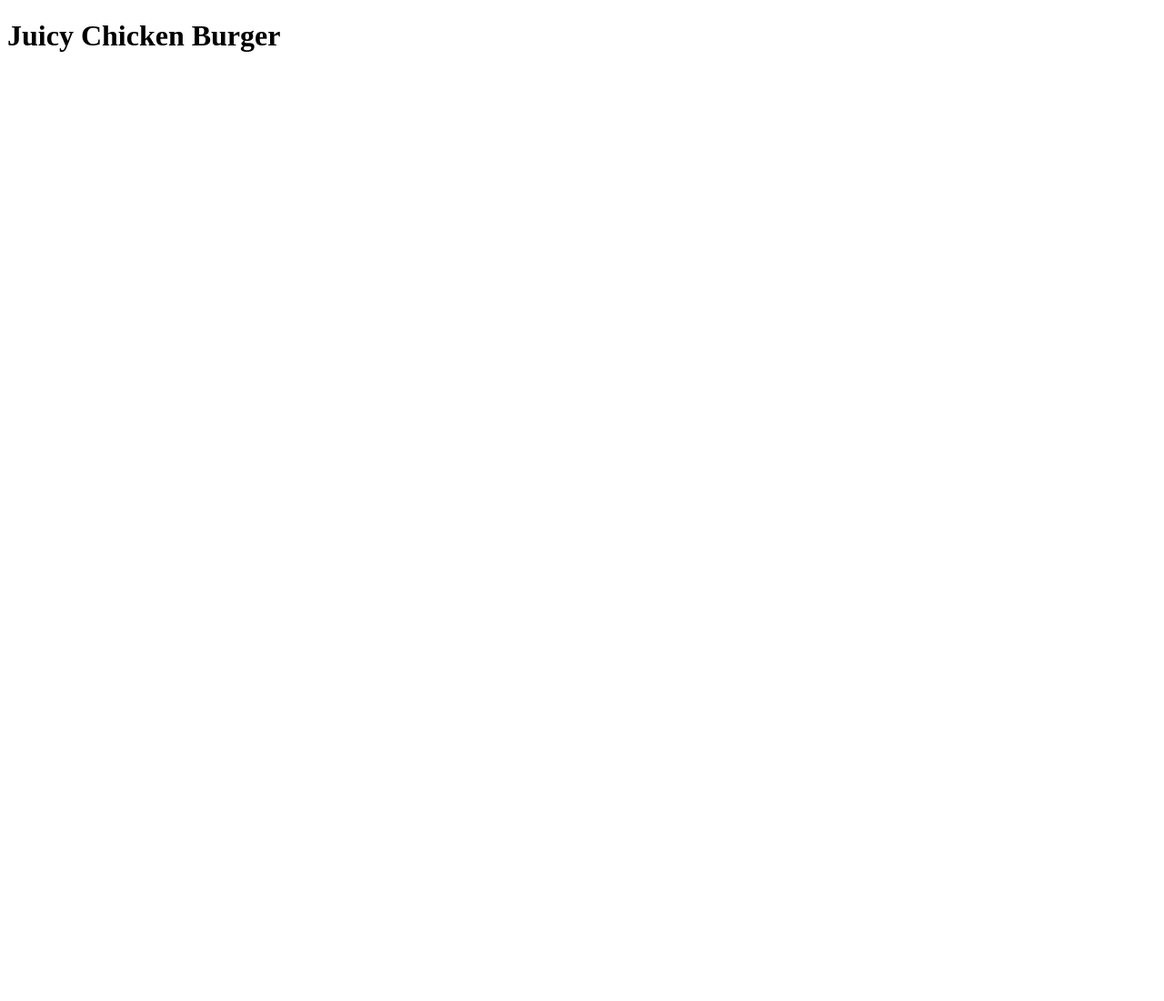
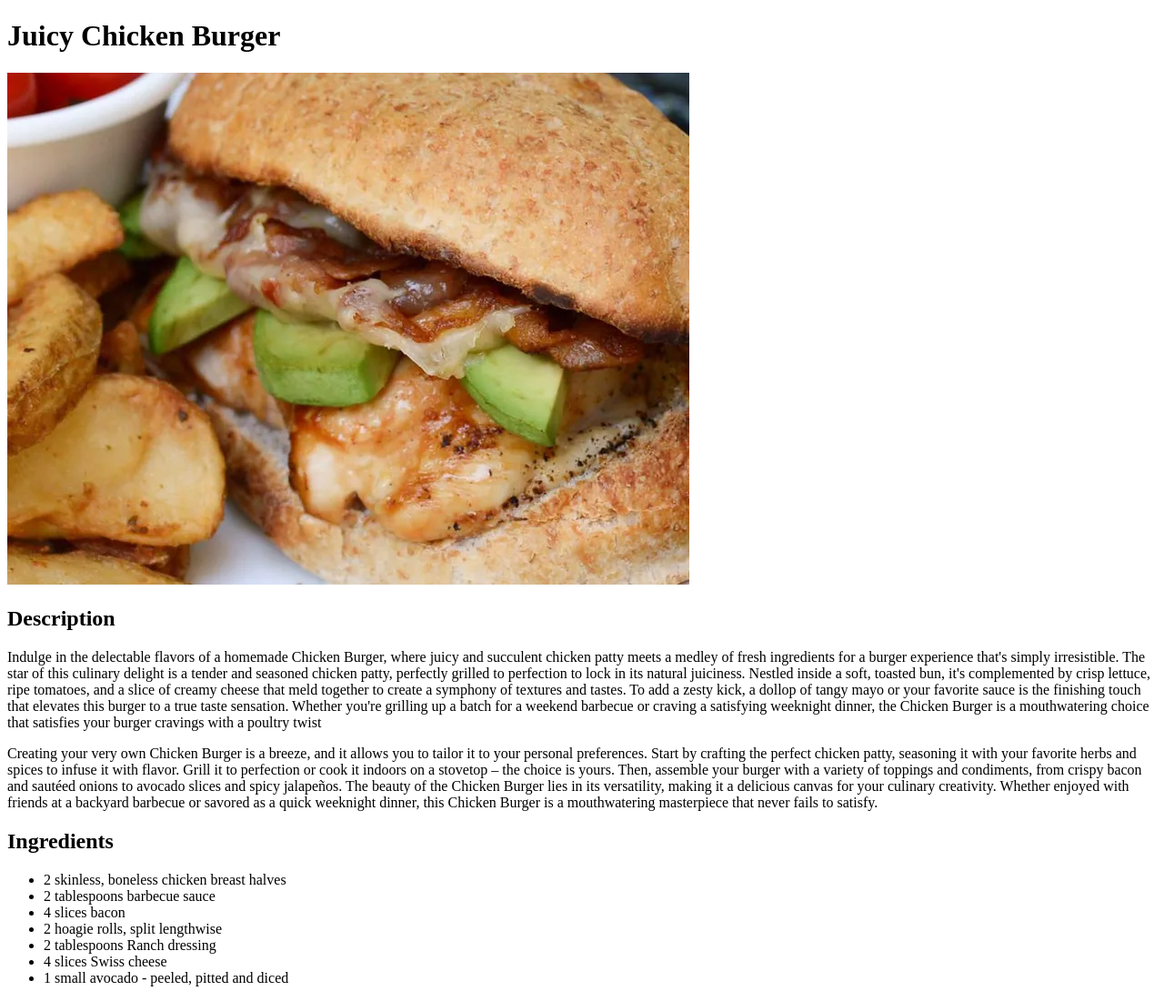
Before and after one commit to DDonnelly123/odin-recipes, a plain HTML site: page recipes/chickenburger.html in a window 1280 px wide. Shown: the whole page at 91% size. Before the commit the page ends 800 px from the top, so only its background shows below. Drawn offline with Linux system fonts and the light colour scheme.

Commit message:
feat: add pic of chicken burger + description + ingredients

```diff
--- a/recipes/chickenburger.html
+++ b/recipes/chickenburger.html
@@ -9,7 +9,40 @@
 
 <h1>Juicy Chicken Burger</h1>
 
-<img src=""
+<img src="chickenburger.webp" alt="Juicy Chicken Burger With Avocado, Bacon and Cheese">
+
+<h2>Description</h2>
+
+<p>
+    Indulge in the delectable flavors of a homemade Chicken Burger, where juicy and succulent chicken patty meets a medley of fresh ingredients for a burger experience that's simply irresistible.
+    The star of this culinary delight is a tender and seasoned chicken patty, perfectly grilled to perfection to lock in its natural juiciness.
+    Nestled inside a soft, toasted bun, it's complemented by crisp lettuce, ripe tomatoes, and a slice of creamy cheese that meld together to create a symphony of textures and tastes.
+    To add a zesty kick, a dollop of tangy mayo or your favorite sauce is the finishing touch that elevates this burger to a true taste sensation.
+    Whether you're grilling up a batch for a weekend barbecue or craving a satisfying weeknight dinner, the Chicken Burger is a mouthwatering choice that satisfies your burger cravings with a poultry twist
+</p>
+
+<p>
+    Creating your very own Chicken Burger is a breeze, and it allows you to tailor it to your personal preferences.
+    Start by crafting the perfect chicken patty, seasoning it with your favorite herbs and spices to infuse it with flavor.
+    Grill it to perfection or cook it indoors on a stovetop – the choice is yours.
+    Then, assemble your burger with a variety of toppings and condiments, from crispy bacon and sautéed onions to avocado slices and spicy jalapeños.
+    The beauty of the Chicken Burger lies in its versatility, making it a delicious canvas for your culinary creativity.
+    Whether enjoyed with friends at a backyard barbecue or savored as a quick weeknight dinner, this Chicken Burger is a mouthwatering masterpiece that never fails to satisfy.
+</p>
+
+<h2>Ingredients</h2>
+
+<ul>
+    <li>2 skinless, boneless chicken breast halves</li>
+    <li>2 tablespoons barbecue sauce</li>
+    <li>4 slices bacon</li>
+    <li>2 hoagie rolls, split lengthwise</li>
+    <li>2 tablespoons Ranch dressing</li>
+    <li>4 slices Swiss cheese</li>
+    <li>1 small avocado - peeled, pitted and diced</li>
+</ul>
+
+
 
 </body>
 </html>
```
Also changed, not shown: recipes/chickenburger.webp (added).
